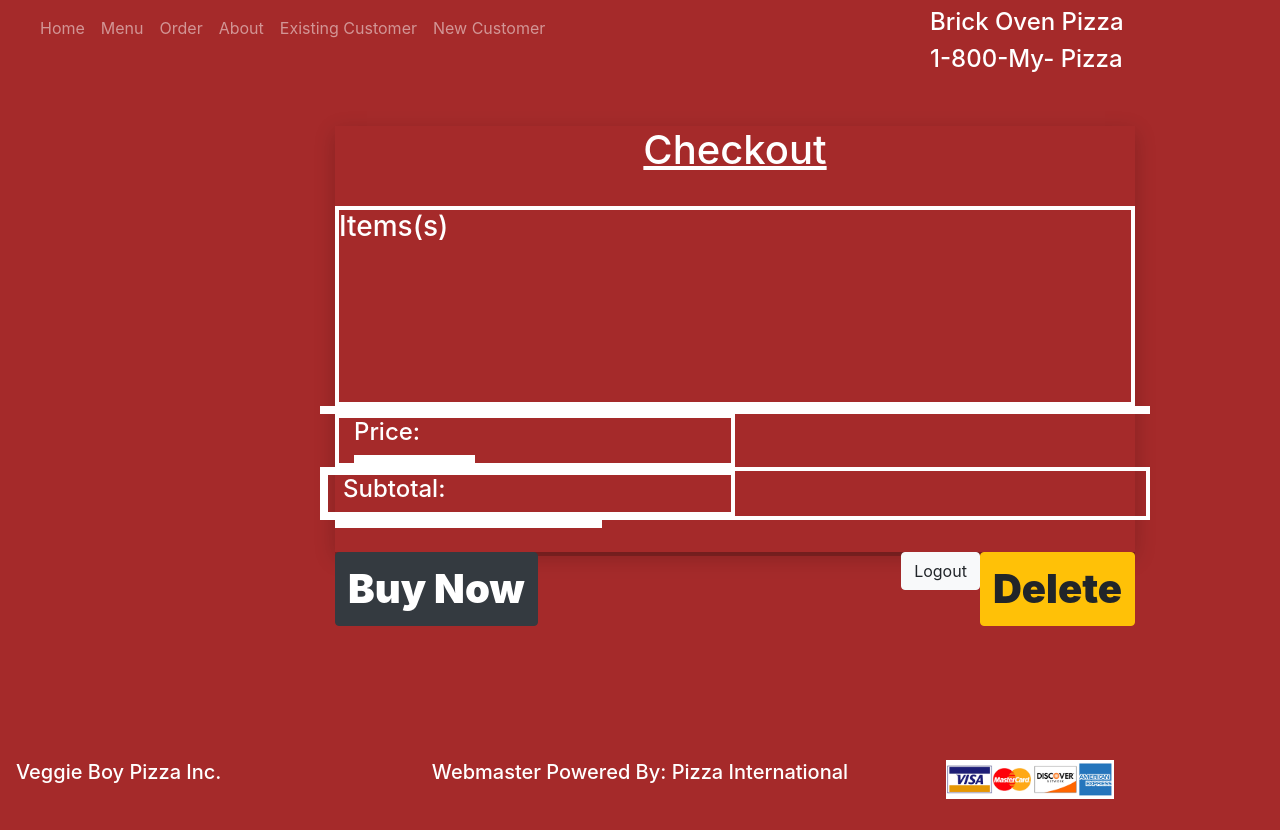
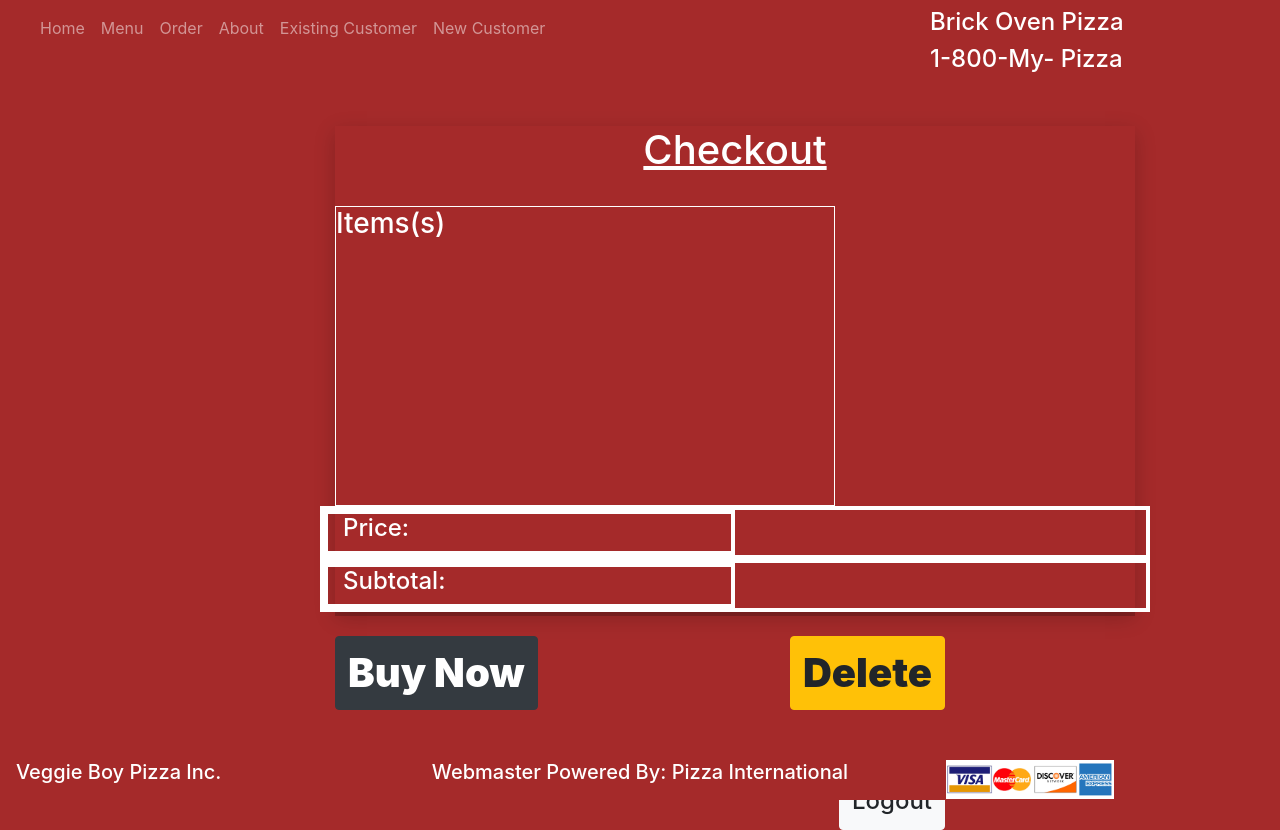
Before and after one commit to dahgeni/Veggie-Boy-Pizza, a React (Create React App) app: page /cart in a window 1280 px wide. Before the commit the page ends 800 px from the top, so only its background shows below. Built offline with nearby package versions, Linux system fonts and the light colour scheme.

Commit message:
cart and its css

```diff
--- a/src/components/Cart/Cart.js
+++ b/src/components/Cart/Cart.js
@@ -19,40 +19,40 @@ import './cart.css';
         <div className="row-4 p-row">
 
         <h3>Items(s)</h3>
-        </div>
+
         </div>
       <div className="row my-row">
-      </div>
       <div className="col-6 my-col">
               <h4>Price:</h4>
 
-
-          <div className="col-4 my-col">
+        </div>
+        </div>
+       <div className="row my-row">
+      <div className="col-6 my-col">                  <h4>Subtotal:</h4>
           </div>
-         </div>
-
-       <div className="row my-row">
-      <div className="col-6 my-col">
-          <h4>Subtotal:</h4>
-          </div>
-      </div>
-         <div className="col-4 my-col">
-      </div>
       </div>
 
 
-
+     </div>
+      </div>
+      </div>
       <br />
 
 
 
       <button type="button"className="btn btn-warning big-font"> Delete</button>
       <button type="button"className="btn btn-dark big-font float-left"> Buy Now</button>
+      <br />
+      <br />
+      <br />
+      <br />
+      <br />
+      <br />
 
-      <button type="button" className="btn btn-light  align-right" >Logout</button>
+      <button type="button" className="btn btn-light" ><h4>Logout</h4></button>
 
       </div>
-      </div>
+
 
 
 
--- a/src/components/Cart/cart.css
+++ b/src/components/Cart/cart.css
@@ -36,6 +36,7 @@
   }
 
   .p-row {
-    border: 4px solid;
-   height: 200px;
+    border: 1px solid;
+   height: 300px;
+   width: 500px;
 }
```
